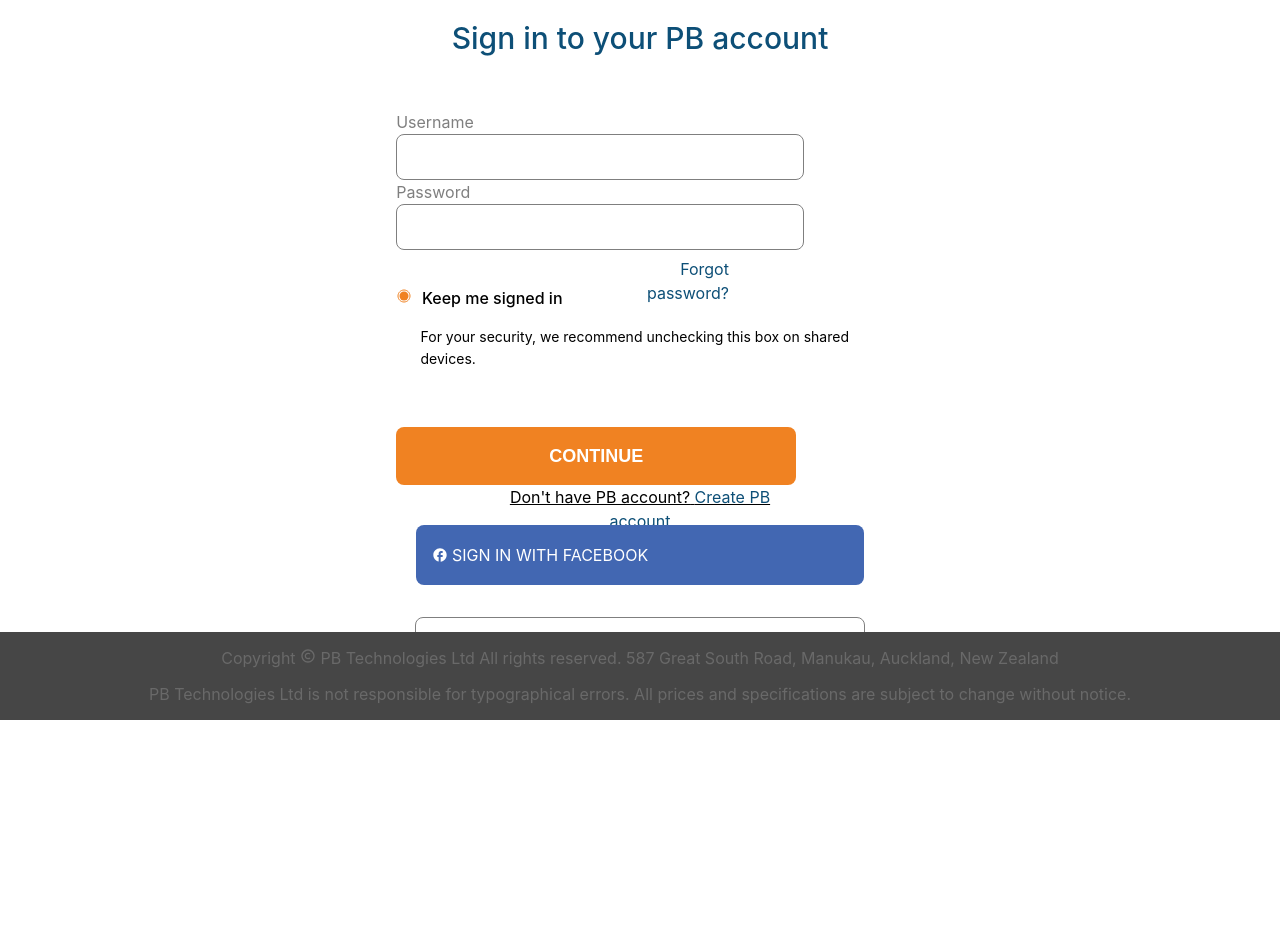
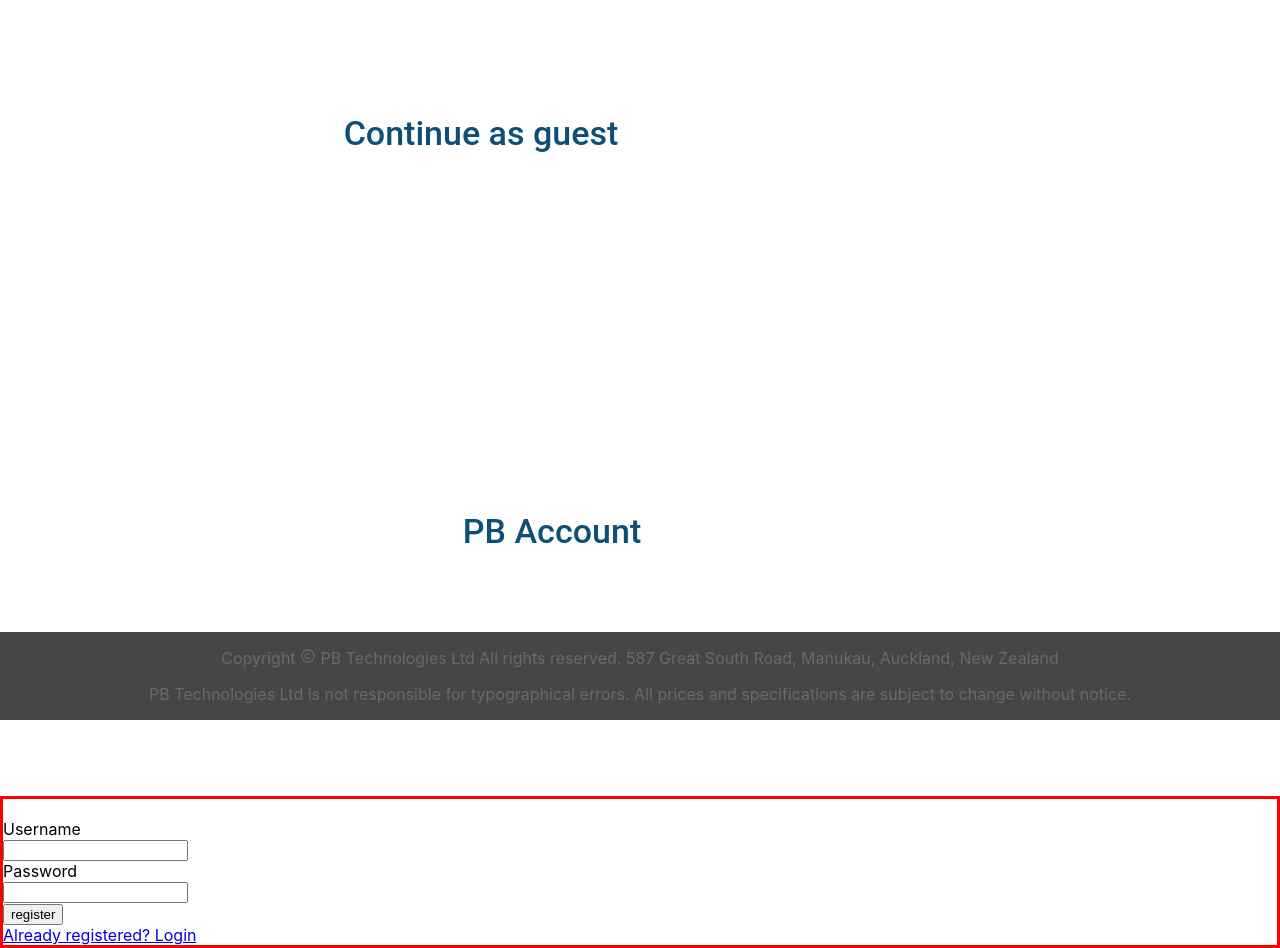
Before and after one commit to JordanR-img/PB-Tech-Redesign, a React (Create React App) app in the folder NodeJS/Frontend/pbt/: page / in a window 1280 px wide. Shown: the part 80-1028 px from the top of the page. Before the commit the page ends 800 px from the top, so only its background shows below. Built offline with nearby package versions, Linux system fonts and the light colour scheme.

Commit message:
hi there

```diff
--- a/NodeJS/Frontend/pbt/src/App.js
+++ b/NodeJS/Frontend/pbt/src/App.js
@@ -4,6 +4,7 @@ import axios from 'axios'
 import useState from 'react'
 // import PBTHomePage from './Pages/PBTHomePage.js';
 import PBTLoginPage from './Pages/PBTLoginPage';
+import GuestSignIn from './Pages/PBTGuestSignIn'
 import ImageSlider from './components/ImageSlider';
 export default function App() {
 
@@ -11,7 +12,9 @@ export default function App() {
 
 
     <div className="App">
-      <PBTLoginPage />
+      {/* <PBTLoginPage /> */}
+    <GuestSignIn />
+
       {/* <PBTHomePage /> */}
 {/* <ImageSlider /> */}
       {/* <Result /> */}
--- a/NodeJS/Frontend/pbt/src/Pages/PBTGuestSignIn.js
+++ b/NodeJS/Frontend/pbt/src/Pages/PBTGuestSignIn.js
@@ -2,11 +2,12 @@ import React from "react";
 import Style from "../Styling/GuestSignIn.module.css";
 import TopNav from "../components/LoginTopNav";
 import Footer from "../components/LoginFooter";
+import MainContent from '../components/guestSignIn'
 export default function PBTGuestSignIn() {
   return (
     <div>
       <TopNav />
-
+    <MainContent />
       <Footer />
     </div>
   );
--- a/NodeJS/Frontend/pbt/src/Styling/GuestSignIn.module.css
+++ b/NodeJS/Frontend/pbt/src/Styling/GuestSignIn.module.css
@@ -0,0 +1,57 @@
+.Guest {
+  width: 275px;
+  height: 42px;
+  flex-grow: 0;
+  font-family: Roboto;
+  font-size: 34px;
+  font-weight: 500;
+  font-stretch: normal;
+  font-style: normal;
+  line-height: 1.24;
+  letter-spacing: normal;
+  text-align: center;
+  color: #0d4f77;
+}
+
+.GuestBox {
+  width: 400px;
+  height: 286px;
+  display: flex;
+  flex-direction: column;
+  justify-content: flex-start;
+  align-items: center;
+  gap: 48px;
+  margin: 112px 280px 0 281px;
+  padding: 0;
+}
+
+.PbAccount {
+  width: 179px;
+  height: 42px;
+  flex-grow: 0;
+  font-family: Roboto;
+  font-size: 34px;
+  font-weight: 500;
+  font-stretch: normal;
+  font-style: normal;
+  line-height: 1.24;
+  letter-spacing: normal;
+  text-align: center;
+  color: #0d4f77;
+}
+
+.PbAccountBox {
+  width: 544px;
+  height: 260px;
+  display: flex;
+  flex-direction: column;
+  justify-content: flex-start;
+  align-items: center;
+  gap: 48px;
+  margin: 112px 223px 26px 280px;
+  padding: 0;
+}
+
+.MainContainer {
+    border: solid red;
+}
--- /dev/null
+++ b/NodeJS/Frontend/pbt/src/components/guestSignIn.js
@@ -0,0 +1,63 @@
+import React from "react";
+import Style from "../Styling/GuestSignIn.module.css";
+export default function guestSignIn() {
+  function karanSubmit(e) {
+    e.preventDefault();
+    const username = document.querySelector("#user");
+    const password = document.querySelector("#pass");
+    console.log(username.value);
+    let myHeaders = new Headers();
+    myHeaders.append("Content-Type", "application/json");
+    myHeaders.append(
+      "Cookie",
+      "jwt=eyJhbGciOiJIUzI1NiIsInR5cCI6IkpXVCJ9.eyJpZCI6IjYzYmQxNGQ5NjRhY2NiZTFjY2NmOGQyNyIsInVzZXJuYW1lIjoiSm9yZGFuTmV3QWNjb3VudCIsInJvbGUiOiJCYXNpYyIsImlhdCI6MTY3MzMzNjAyNiwiZXhwIjoxNjczMzQ2ODI2fQ.aXenTfsk7C2b5gKYgz18g_SLoFPCj7DqKYyT_OPk-fo"
+    );
+
+    let raw = JSON.stringify({
+      username: username.value,
+      password: password.value,
+    });
+
+    let requestOptions = {
+      method: "POST",
+      headers: myHeaders,
+      body: raw,
+      redirect: "follow",
+    };
+
+    fetch("http://localhost:4444/api/auth/register", requestOptions)
+      .then((response) => response.text())
+      .then((result) => console.log(result))
+      .catch((error) => console.log("error", error));
+  }
+  return (
+    <div>
+      <div className={Style.GuestBox}>
+        <span className={Style.Guest}>Continue as guest</span>
+      </div>
+
+      <div className={Style.PbAccountBox}>
+        <span className={Style.PbAccount}>PB Account</span>
+      </div>
+
+      <div className={Style.MainContainer}>
+
+        <form onSubmit={karanSubmit}>
+          <div></div>
+          <br />
+          <label htmlFor="username">Username</label>
+          <br />
+          <input type="text" id="user" required />
+          <br />
+          <label htmlFor="password">Password</label>
+          <br />
+          <input type="password" id="pass" required />
+          <br />
+          <input type="submit" value="register" />
+          <br />
+        </form>
+        <a href="/login">Already registered? Login</a>
+      </div>
+    </div>
+  );
+}
```
